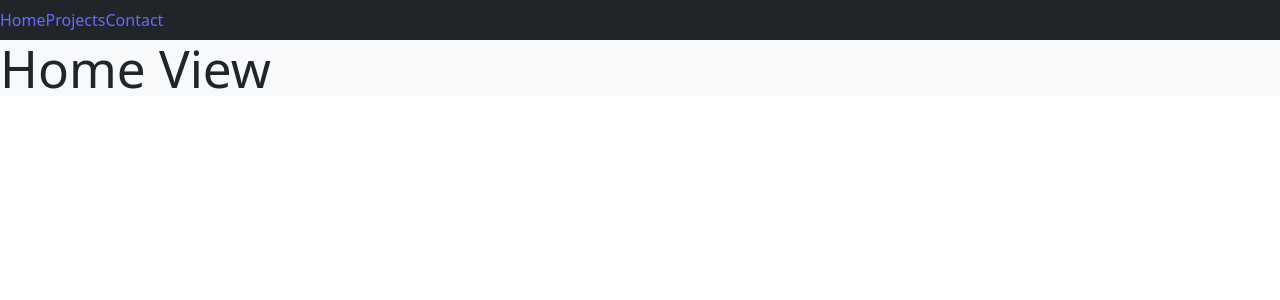
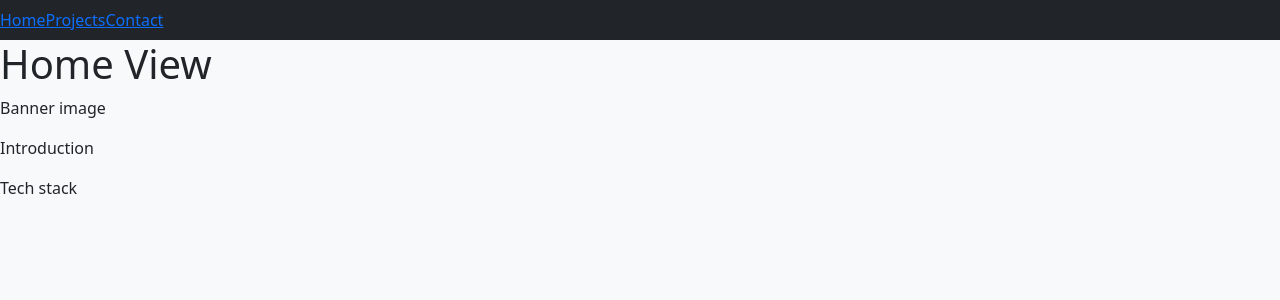
Before and after one commit to JakeBrowning90/personal-portfolio-2, a React (Vite) app: page / in a window 1280 px wide. Shown: the top 300 px of the page. Built offline with nearby package versions, Linux system fonts and the light colour scheme.

Commit message:
Draft placeholder elements for views

```diff
--- a/src/components/ContactView.jsx
+++ b/src/components/ContactView.jsx
@@ -9,9 +9,12 @@ function ContactView(
   // State declarations
   // Functions
   // Render
-  return <div>
-    <h1>Contact View</h1>
-  </div>;
+  return (
+    <div>
+      <h1>Contact View</h1>
+      <p>Links to social media</p>
+    </div>
+  );
 }
 
-export default ContactView
+export default ContactView;
--- a/src/components/HomeView.jsx
+++ b/src/components/HomeView.jsx
@@ -12,6 +12,9 @@ function HomeView(
   return (
     <div>
       <h1>Home View</h1>
+      <p>Banner image</p>
+      <p>Introduction</p>
+      <p>Tech stack</p>
     </div>
   );
 }
--- a/src/components/ProjectsView.jsx
+++ b/src/components/ProjectsView.jsx
@@ -12,6 +12,7 @@ function ProjectsView(
   return (
     <div>
       <h1>Projects View</h1>
+      <p>List of project thumbnails</p>
     </div>
   );
 }
--- a/src/main.jsx
+++ b/src/main.jsx
@@ -1,7 +1,7 @@
 import { StrictMode } from "react";
 import { createRoot } from "react-dom/client";
 import { BrowserRouter } from "react-router";
-import "./index.css";
+// import "./index.css";
 import App from "./App.jsx";
 
 createRoot(document.getElementById("root")).render(
```
